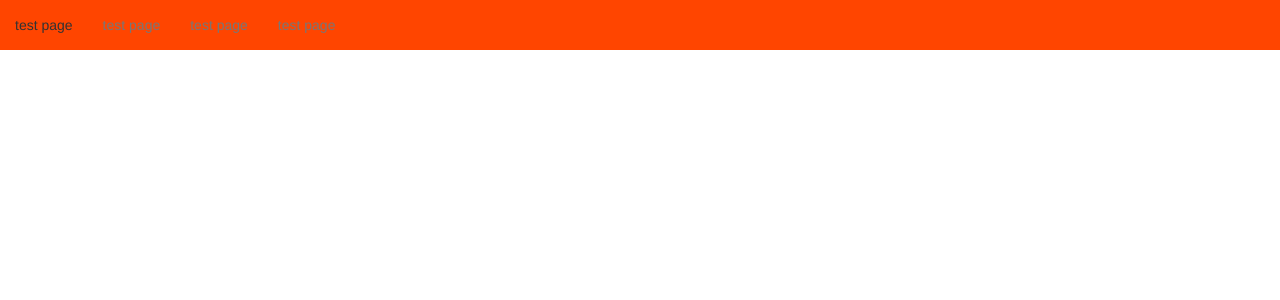
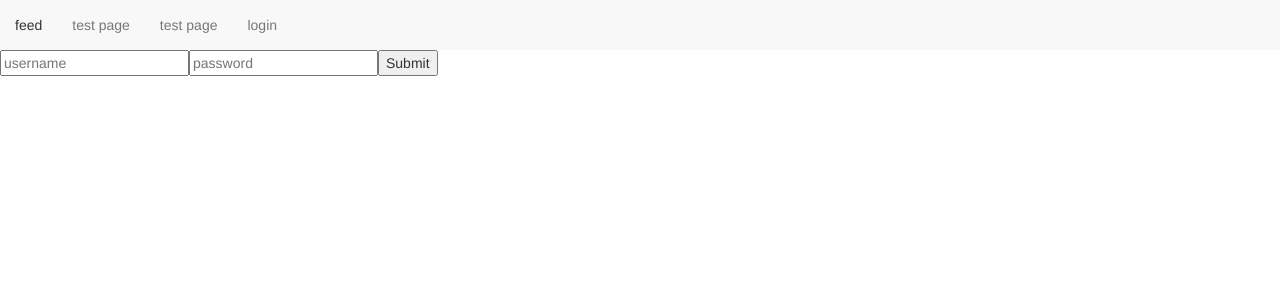
Before and after one commit to semester-groupies/hacker-news, an Angular app: page /login in a window 1280 px wide. Before the commit this address led to /. Shown: the top 300 px of the page. Built offline with nearby package versions, Linux system fonts and the light colour scheme.

Commit message:
login 200

```diff
--- /dev/null
+++ b/src/app/api.service.ts
@@ -0,0 +1,18 @@
+import {Injectable} from '@angular/core';
+import {HttpClient} from "@angular/common/http";
+
+@Injectable()
+export class ApiService {
+
+  private URL = 'http://www.favl.dk:8080/';
+
+  public createUser(userObject) {
+    //this.http.post('url', 'body', 'options');
+    return this.http.post(this.URL + 'user/create', userObject);
+  }
+
+  constructor(private http: HttpClient) {
+
+  }
+
+}
--- a/src/app/app.component.html
+++ b/src/app/app.component.html
@@ -1,24 +1,27 @@
 <!--The content below is only a placeholder and can be replaced.-->
-<div class="navbar-default navbar-fixed-top" style="background-color: orangered;" >
-  <ul class="nav navbar-nav" style="color: black;">
+<div class="navbar-default">
+  <div class="container-fluid">
+    <div class="row">
+      <ul class="nav navbar-nav">
         <li>
-      <a [routerLink]='["/feed"]' >test page</a>
-    </li>
-    <li>
-      <a [routerLink]='["/feed"]' >test page</a>
-    </li>
-    <li>
-      <a [routerLink]='["/feed"]' >test page</a>
+          <a [routerLink]='["/feed"]'>feed</a>
         </li>
         <li>
           <a [routerLink]='["/feed"]'>test page</a>
         </li>
-
+        <li>
+          <a [routerLink]='["/feed"]'>test page</a>
+        </li>
+        <li>
+          <a [routerLink]='["/login"]'>login</a>
+        </li>
       </ul>
     </div>
-
-
+  </div>
+</div>
 <!--here is where the components are placed-->
-<div>
+<div class="container-fluid">
+  <div class="row">
     <router-outlet></router-outlet>
   </div>
+</div>
--- a/src/app/app.module.ts
+++ b/src/app/app.module.ts
@@ -6,15 +6,20 @@
 import {FormsModule} from "@angular/forms";
 import {FeedComponent} from './feed/feed.component';
 import {NgbModule} from '@ng-bootstrap/ng-bootstrap';
+import {LoginComponent} from './login/login.component';
+import {HttpClientModule} from "@angular/common/http";
+import {ApiService} from "./api.service";
 
 const appRoutes: Routes = [
-  {path: 'feed', component: FeedComponent}
+  {path: 'feed', component: FeedComponent},
+  {path: 'login', component: LoginComponent}
 ];
 
 @NgModule({
   declarations: [
     AppComponent,
-    FeedComponent
+    FeedComponent,
+    LoginComponent
   ],
   imports: [
     BrowserModule,
@@ -22,9 +27,10 @@
     RouterModule.forRoot(appRoutes,
       // { enableTracing : true}
     ),
-    NgbModule.forRoot()
+    NgbModule.forRoot(),
+    HttpClientModule
   ],
-  providers: [],
+  providers: [ApiService],
   bootstrap: [AppComponent]
 })
 export class AppModule {
--- /dev/null
+++ b/src/app/login/login.component.html
@@ -0,0 +1,7 @@
+<div class="row">
+  <div class="col-lg-12">
+    <input type="text" placeholder="username" [(ngModel)]="username"/>
+    <input type="text" placeholder="password" [(ngModel)]="password"/>
+    <input type="submit" (click)="createUser()"/>
+  </div>
+</div>
--- /dev/null
+++ b/src/app/login/login.component.ts
@@ -0,0 +1,32 @@
+import {Component, OnInit} from '@angular/core';
+import {ApiService} from "../api.service";
+
+@Component({
+  selector: 'app-login',
+  templateUrl: './login.component.html',
+  styleUrls: ['./login.component.css']
+})
+export class LoginComponent implements OnInit {
+
+  public username: string;
+  public password: string;
+
+  constructor(private api: ApiService) {
+  }
+
+  public createUser() {
+    console.log('::user creation:: ');
+    let user = {
+      "username": this.username,
+      "password": this.password
+    };
+
+    this.api.createUser(user).subscribe((res) => {
+      console.log('user created: ', res);
+    });
+  }
+
+  ngOnInit() {
+  }
+
+}
```
Also changed, not shown: src/app/login/login.component.css (added), 2 other files (tests, documents, lock files or other folders). Lines whose indentation alone changed are shown as unchanged.
